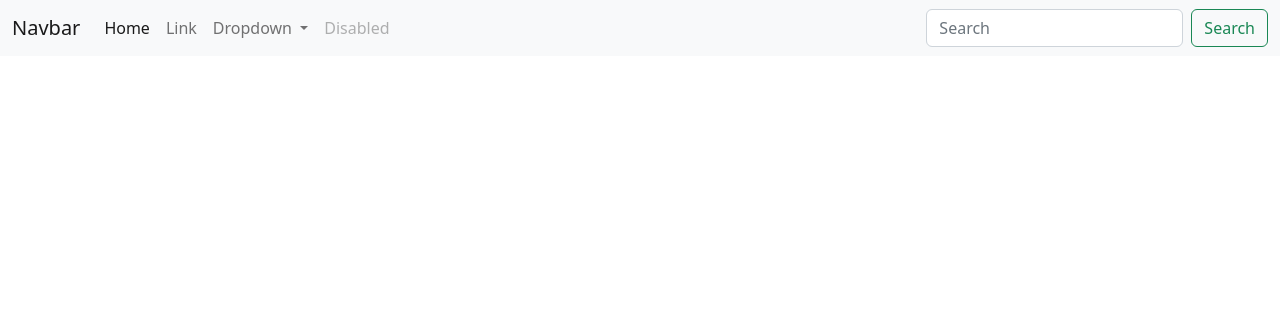
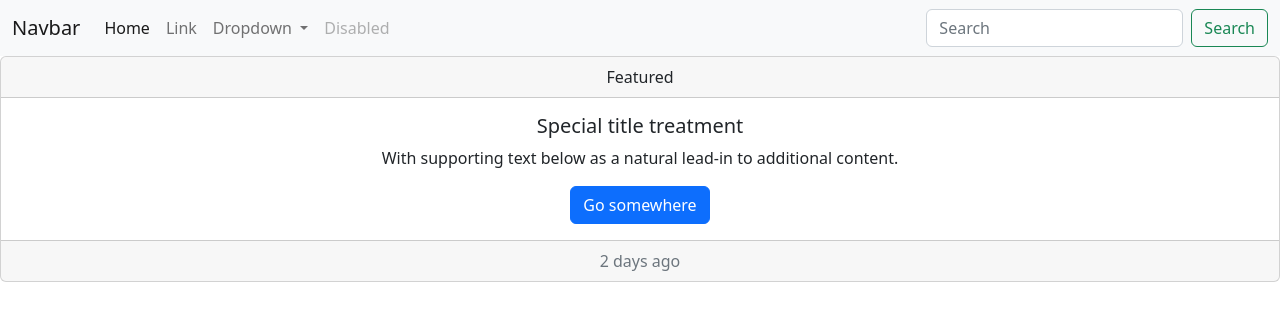
Before and after one commit to WaqarYounus2000/Loofers, a plain HTML site: page index.html in a window 1280 px wide. Drawn offline with nearby package versions, Linux system fonts and the light colour scheme.

Commit message:
footer added

```diff
--- a/index.html
+++ b/index.html
@@ -50,8 +50,20 @@
             </div>
           </nav>
     </header>
-
-
+<!-- footer -->
+    <div class="card text-center">
+        <div class="card-header">
+          Featured
+        </div>
+        <div class="card-body">
+          <h5 class="card-title">Special title treatment</h5>
+          <p class="card-text">With supporting text below as a natural lead-in to additional content.</p>
+          <a href="#" class="btn btn-primary">Go somewhere</a>
+        </div>
+        <div class="card-footer text-muted">
+          2 days ago
+        </div>
+      </div>
 
 
     <!-- JavaScript Bundle with Popper -->
```
